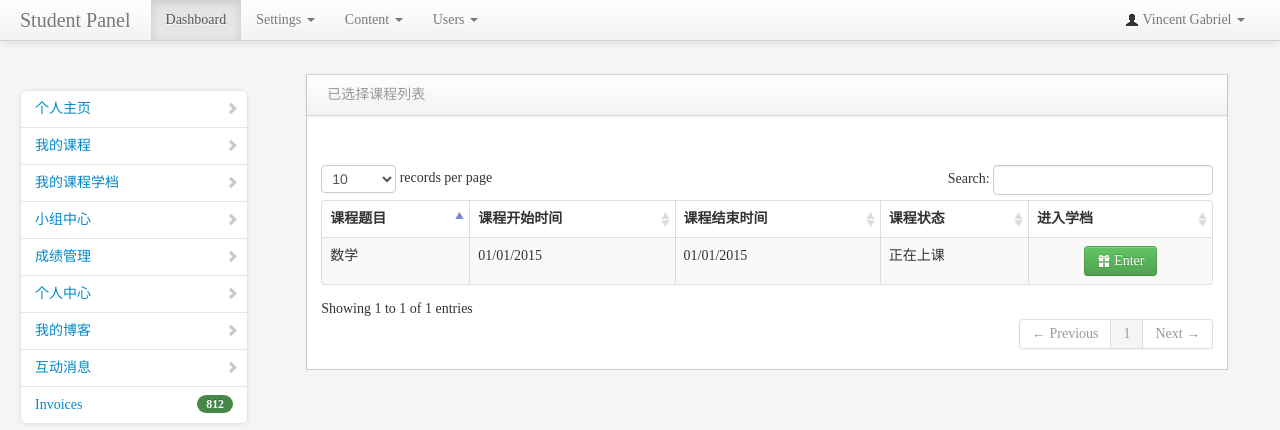
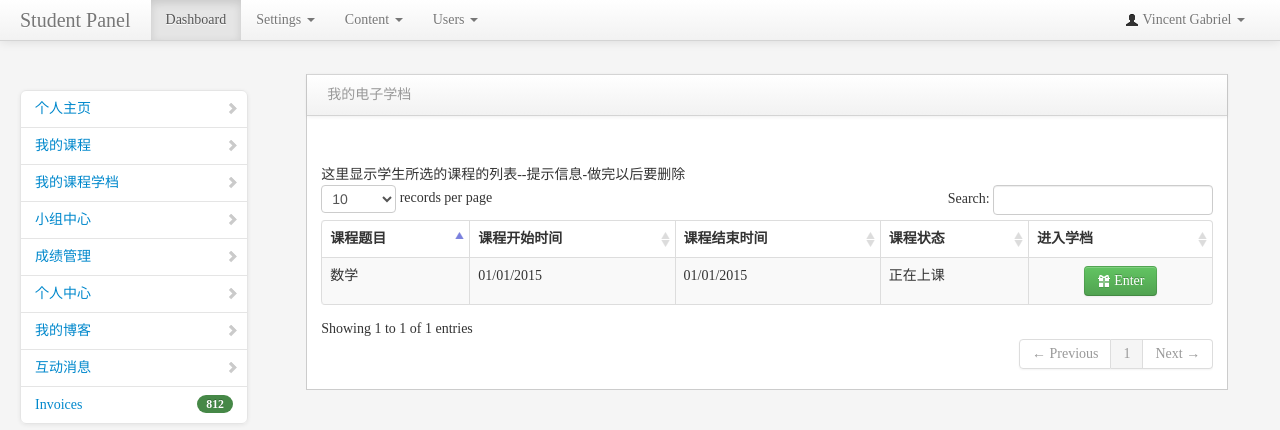
Before and after one commit to HoldSoulSkip/CourseCenter, an ASP.NET MVC app: page /StudentWork/WorksIndex in a window 1280 px wide. Shown: the top 430 px of the page. Run offline with ASP.NET Core 8 and stand-ins for ASP.NET MVC 5, Linux system fonts and the light colour scheme; the project's own start-up code is not run; a stand-in starts its controllers and pages; some libraries are stand-ins or nearby versions.

Commit message:
显示学生模块文档

```diff
--- a/Views/StudentWork/WorksIndex.cshtml
+++ b/Views/StudentWork/WorksIndex.cshtml
@@ -25,7 +25,7 @@
                      <!-- block -->
                      <div class="block">
                             <div class="navbar navbar-inner block-header">
-                                <div class="muted pull-left">已选择课程列表</div>
+                                <div class="muted pull-left">我的电子学档</div>
                             </div>
                             <div class="block-content collapse in">
                                 <div class="span12">
@@ -36,7 +36,7 @@
 
 
                                    </div>
-
+                                    <h7>这里显示学生所选的课程的列表--提示信息-做完以后要删除</h7>
                                     <table cellpadding="0" cellspacing="0" border="0" class="table table-striped table-bordered" id="example2">
                                         <thead>
                                             <tr>
@@ -56,7 +56,7 @@
                                             <td>01/01/2015</td>
                                             <td>01/01/2015</td>
                                                    <td>正在上课</td>
-                                             <td style="text-align: center" ><a class="btn btn-success" href="学档的详细页面?id=课程id"><i class="icon-gift icon-white"></i> Enter</a></td>
+                                             <td style="text-align: center" ><a class="btn btn-success" href="/StudentWork/WorksDetail?id=课程id"><i class="icon-gift icon-white"></i> Enter</a></td>
                                             </tr>
 
 
```
